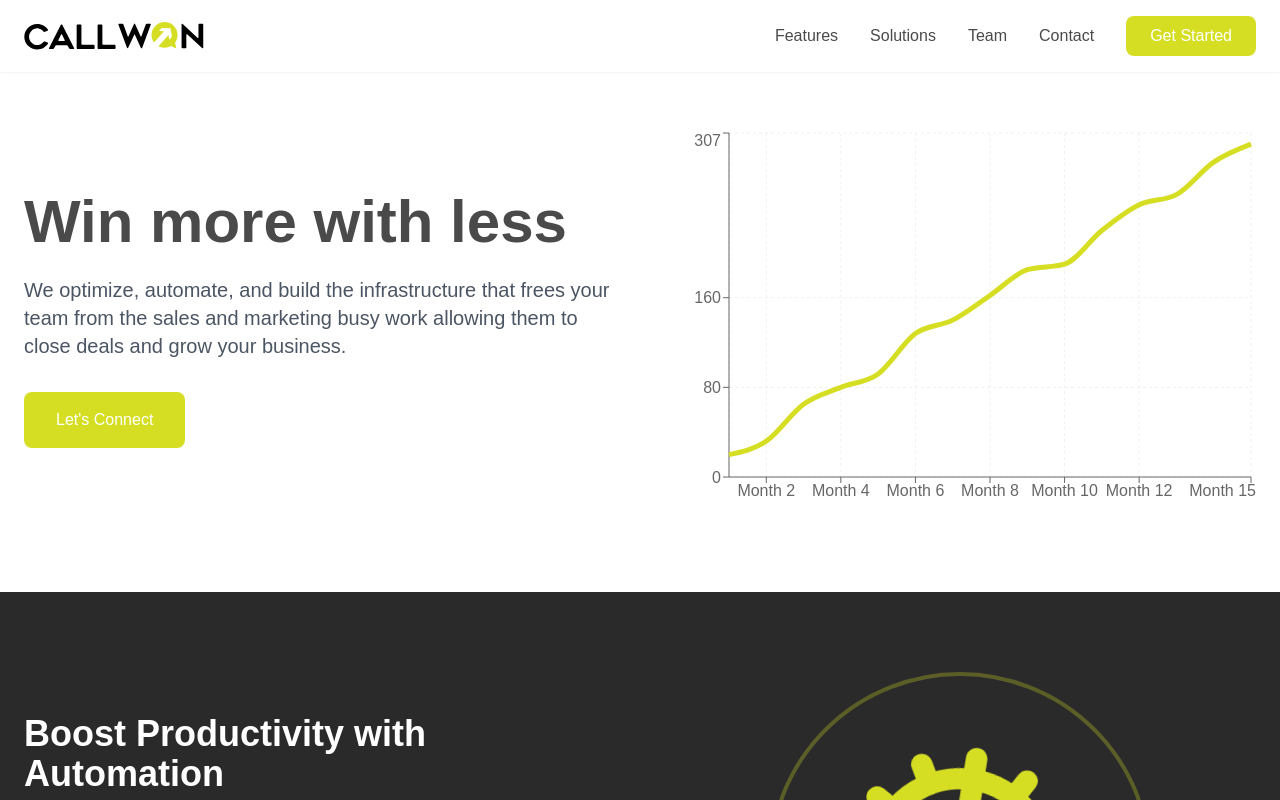
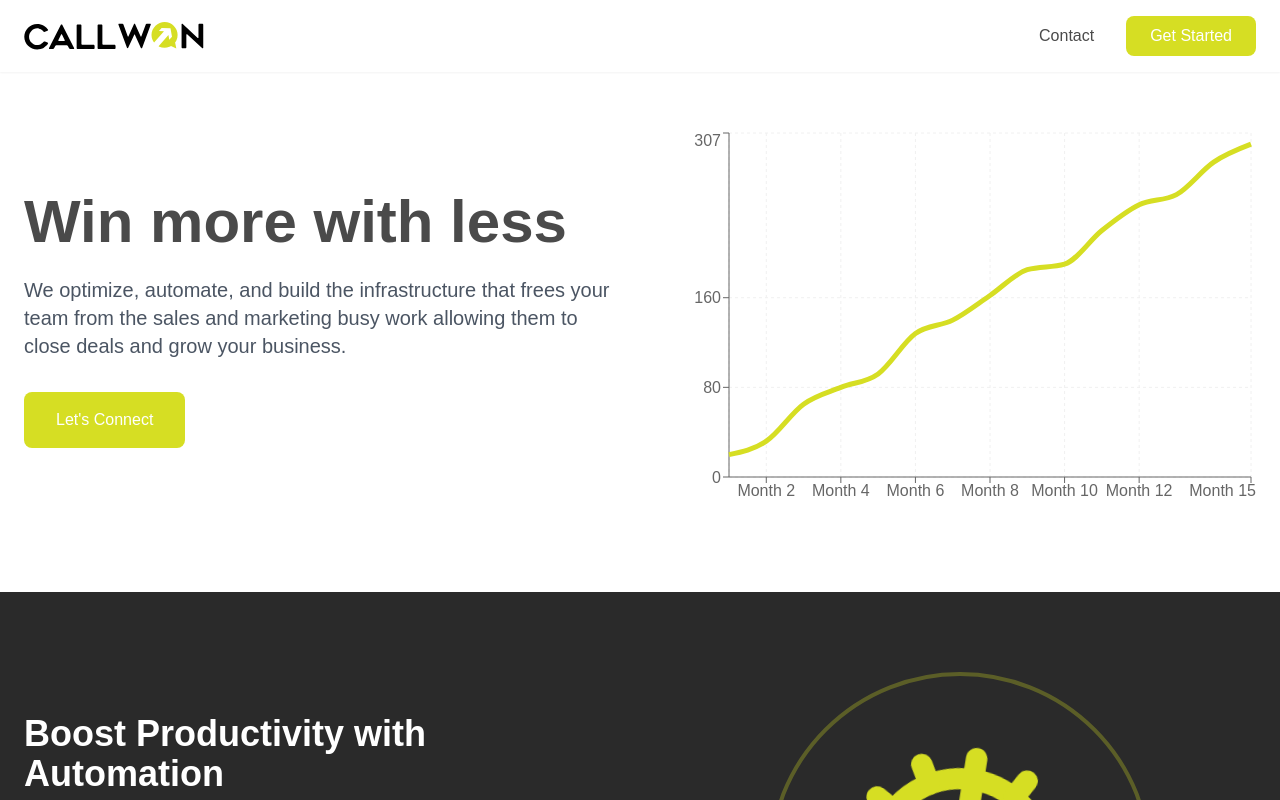
Before and after one commit to DaleOC/callwon, a Next.js app: page / in a window 1280 px wide. Shown: the top 800 px of the page. Built offline with nearby package versions, Linux system fonts and the light colour scheme.

Commit message:
Comment out Features, Solutions, and Team menu items instead of removing them

```diff
--- a/src/app/page.tsx
+++ b/src/app/page.tsx
@@ -181,9 +181,9 @@ const Website = () => {
             </div>
 
             <div className="hidden md:flex items-center space-x-8">
-              <a href="#features" className="text-[#4A4A4A] hover:text-[#D6DE23]">Features</a>
-              <a href="#solutions" className="text-[#4A4A4A] hover:text-[#D6DE23]">Solutions</a>
-              <a href="#team" className="text-[#4A4A4A] hover:text-[#D6DE23]">Team</a>
+              {/* <a href="#features" className="text-[#4A4A4A] hover:text-[#D6DE23]">Features</a> */}
+              {/* <a href="#solutions" className="text-[#4A4A4A] hover:text-[#D6DE23]">Solutions</a> */}
+              {/* <a href="#team" className="text-[#4A4A4A] hover:text-[#D6DE23]">Team</a> */}
               <a href="#contact" className="text-[#4A4A4A] hover:text-[#D6DE23]">Contact</a>
               <button
                 onClick={() => smoothScrollTo("contact")}
```
